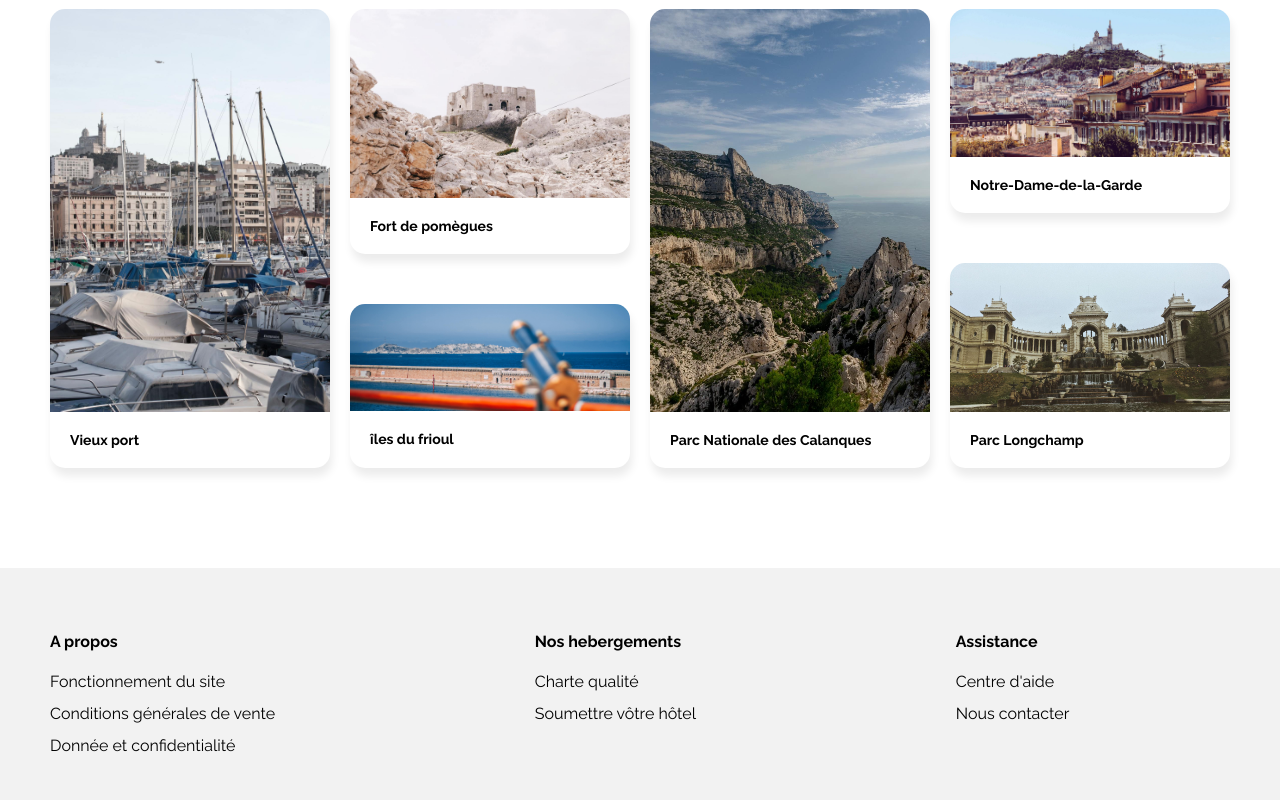
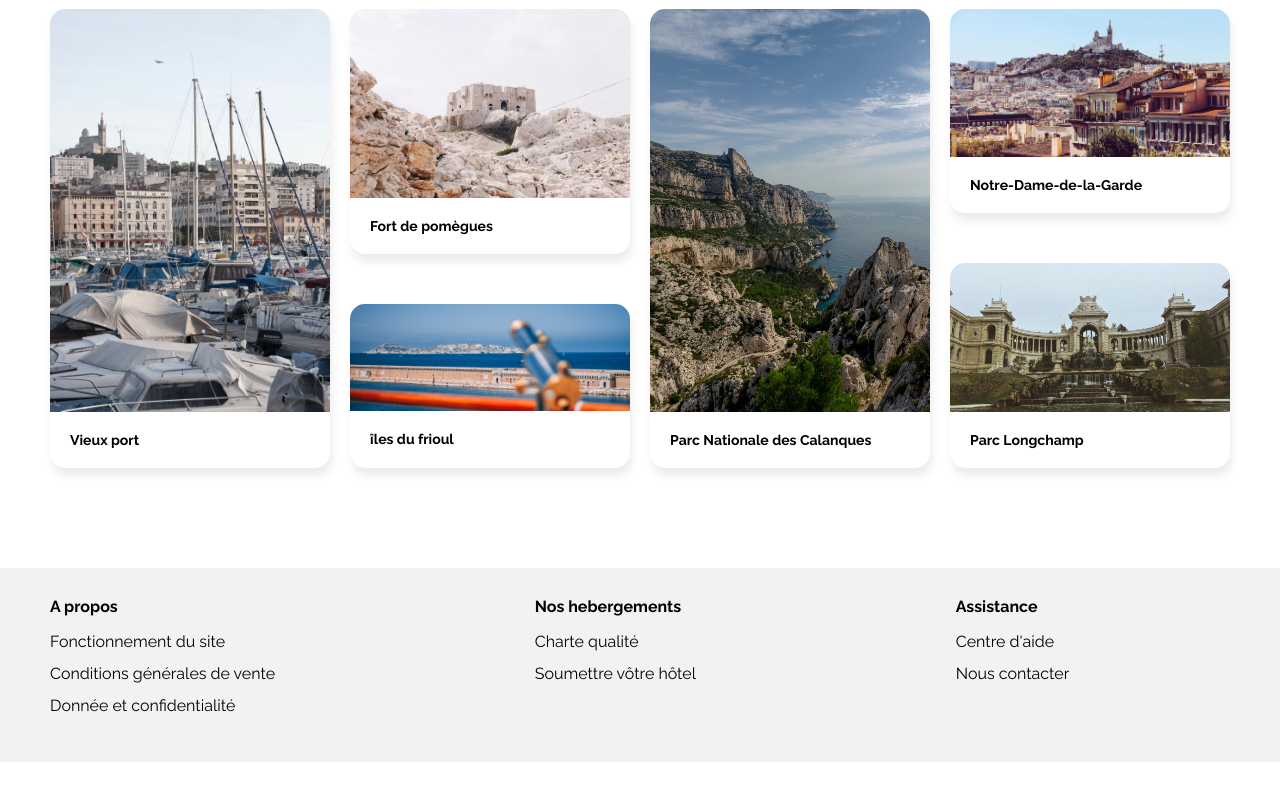
Before and after one commit to The8blank/P2_OpenClassroom, a plain HTML site: page index.html in a window 1280 px wide. Shown: the part 978-1778 px from the top of the page. After the commit the page ends 1740 px from the top, so only its background shows below. Drawn offline with Linux system fonts and the light colour scheme.

Commit message:
reglage des erreur au w3c, ajout de titre dans le footer

```diff
--- a/CSS/Style.css
+++ b/CSS/Style.css
@@ -527,7 +527,6 @@ article#populaires {
   gap: 20px;
 
   background-color: white;
-  border-radius: none;
 
   font-size: 0.75rem;
 }
@@ -657,9 +656,8 @@ footer {
   background-color: #f2f2f2;
 }
 
-footer> ul {
-  line-height: 3rem;
-  margin: 20px 0px;
+footer ul {
+  margin: 10px 0px;
 }
 
 footer li {
--- a/index.html
+++ b/index.html
@@ -299,22 +299,31 @@
     </main>
 
     <footer>
-
-      <ul><strong>A propos</strong>
+      <div>
+        <h4>A propos</h4>
+        <ul>
         <li><a href="#">Fonctionnement du site</a></li>
         <li><a href="#">Conditions générales de vente</a></li>
         <li><a href="#">Donnée et confidentialité</a></li>
-      </ul>
+        </ul>
+      </div>
 
-      <ul><strong>Nos hebergements</strong>
+      <div>
+        <h4>Nos hebergements</h4>
+        <ul>
         <li><a href="#">Charte qualité</a></li>
         <li><a href="#">Soumettre vôtre hôtel</a></li>
-      </ul>
+        </ul>
+      </div>
 
-      <ul><strong>Assistance</strong>
+      <div>
+        <h4>Assistance</h4>
+        <ul>
         <li><a href="#">Centre d'aide</a></li>
         <li><a href="#">Nous contacter</a></li>
-      </ul>
+        </ul>
+      </div>
+
     </footer>
   </body>
 </html>
```
